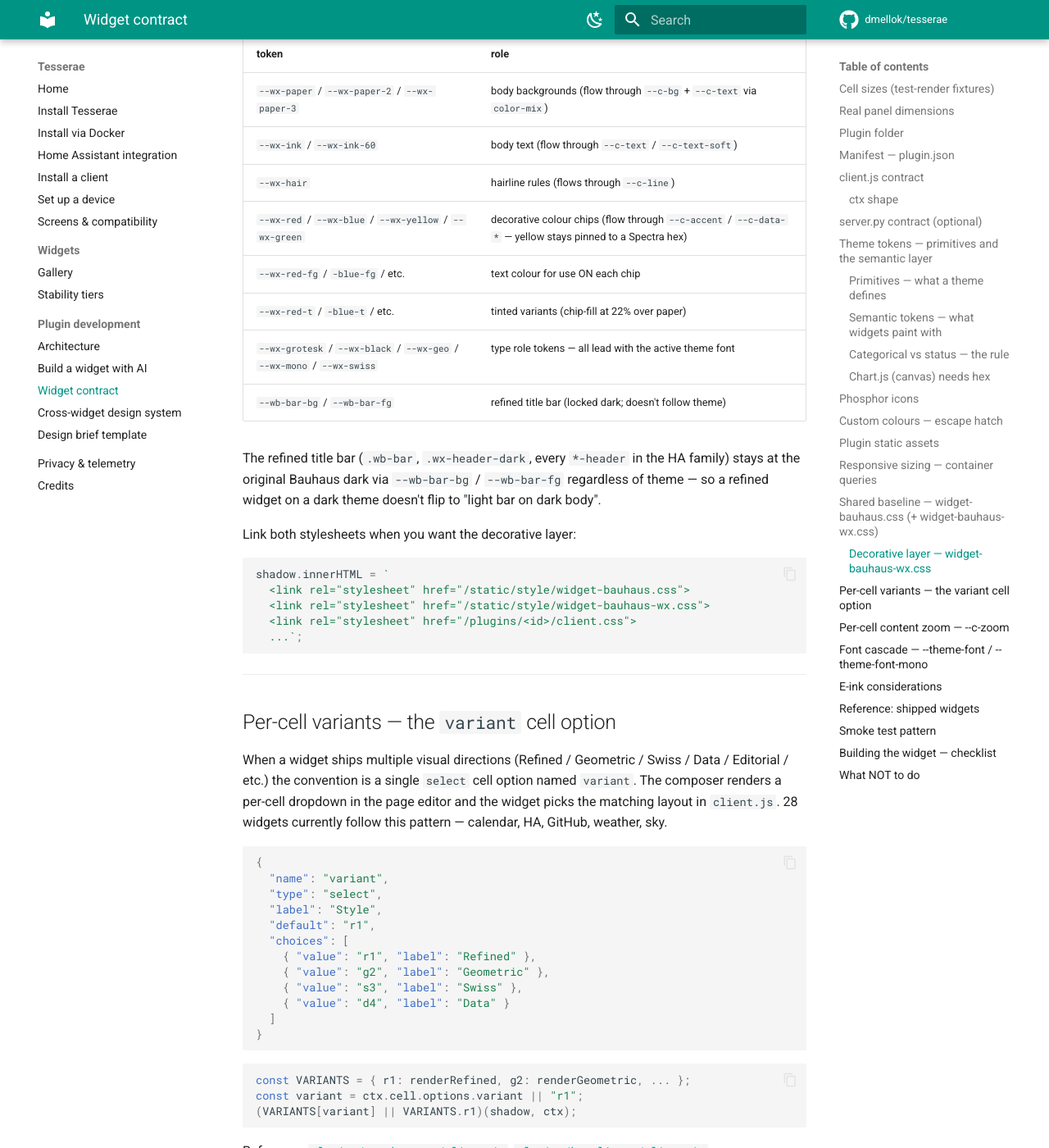
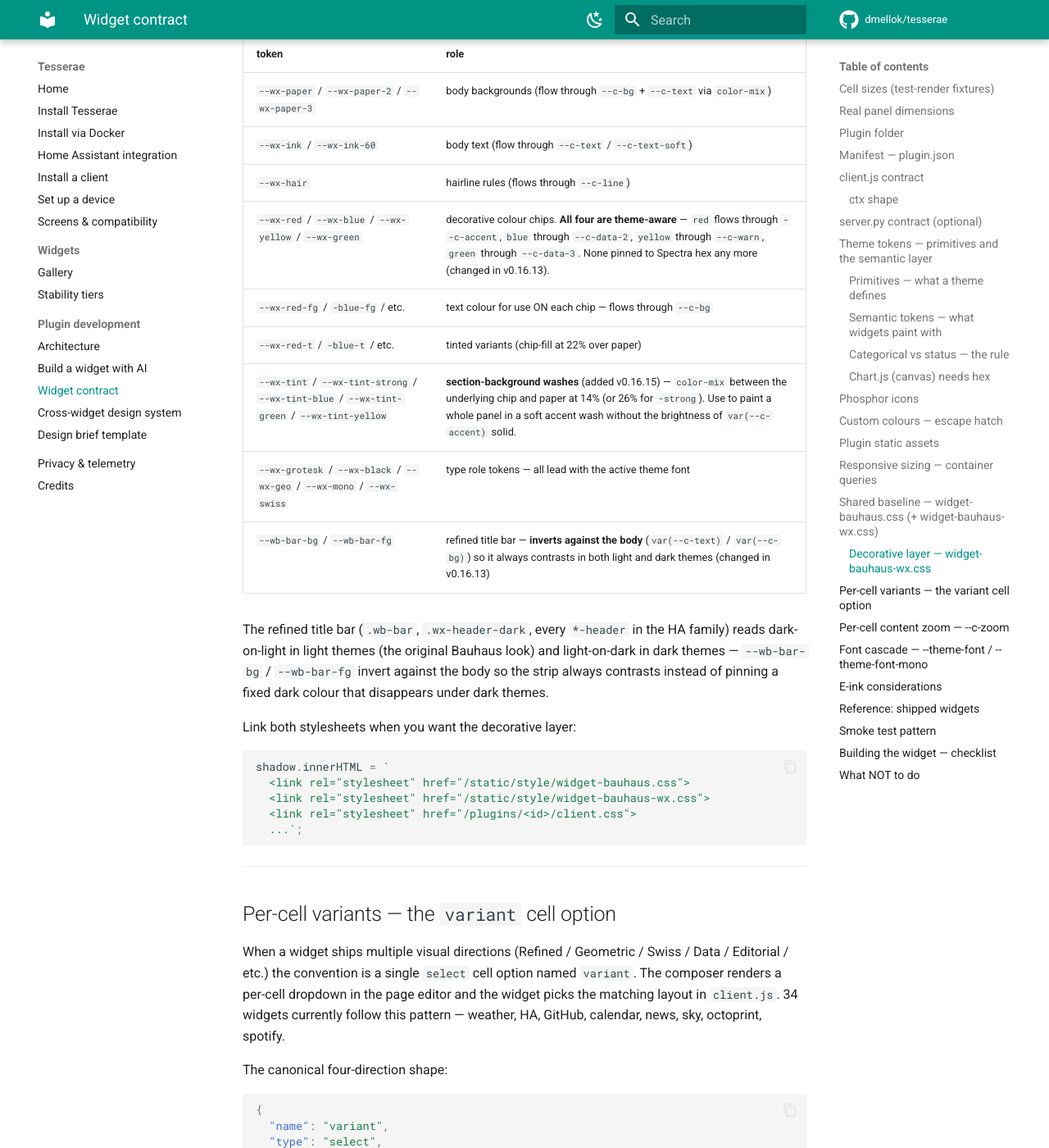
Before and after one commit to dmellok/tesserae, an MkDocs documentation site: the page built from docs/widgets.md, in a window 1280 px wide and 1400 px high, scrolled down 11237 px. Shown: the whole window at 82% size. Built offline with MkDocs 1.6.1 and Material for MkDocs 9.7.7, drawn with Linux system fonts in a browser that asks for light colours; comment, search, counter and statistics services are not loaded; some of the changed text lies outside the part shown.

Commit message:
docs: refresh widget contract + design system for the v0.16.13+ work
Four core widget docs had drift back to before the colour pass +
theme-aware refactor. Anyone reading them today would get wrong
guidance on three load-bearing details:

* **`--wx-yellow` was "pinned to Spectra hex".** Changed in v0.16.13
  to flow through `--c-warn` like the other chips. Every wx token is
  theme-aware now; the docs claimed otherwise.

* **`--wb-bar-bg` / `--wb-bar-fg` were "locked Bauhaus dark, doesn't
  follow theme".** Changed in v0.16.13 to invert via `--c-text` /
  `--c-bg` so the title bar contrasts in both light and dark themes.
  The old description was the *problem* the change fixed; the docs
  were still describing the problem.

* **The `--wx-tint*` family didn't exist in the docs.** Added in
  v0.16.15 as the soft accent-wash backgrounds R1 hero panels now
  paint with. Documented in widgets.md, widget-design-system.md.

Plus smaller bookkeeping:

* Variant section in widgets.md adds the `legacy` option (added
  v0.16.21) and bumps the count of variant widgets from 28 → 34.
* design-system.md's variant table adds the `legacy` row and notes
  R1 now uses `--wx-tint` + a solid `--c-accent` anchor block.
* writing-a-plugin.md count goes 55 → 58 widgets, points at the new
  capture_widget_variants.py script in the screenshots section.
* widget-design-brief.md gains a brief callout about the `variant`
  cell option so multi-direction widgets land in the template.
* widget-bauhaus-wx.css comment block self-contradicted (described
  the old pinned-dark behaviour while the value below it actually
  inverted). Comment updated to match.

Co-Authored-By: Claude Opus 4.7 (1M context) <noreply@anthropic.com>

````diff
--- a/docs/widgets.md
+++ b/docs/widgets.md
@@ -511,16 +511,19 @@ the user changes themes.
 | `--wx-paper` / `--wx-paper-2` / `--wx-paper-3` | body backgrounds (flow through `--c-bg` + `--c-text` via `color-mix`) |
 | `--wx-ink` / `--wx-ink-60` | body text (flow through `--c-text` / `--c-text-soft`) |
 | `--wx-hair` | hairline rules (flows through `--c-line`) |
-| `--wx-red` / `--wx-blue` / `--wx-yellow` / `--wx-green` | decorative colour chips (flow through `--c-accent` / `--c-data-*` — yellow stays pinned to a Spectra hex) |
-| `--wx-red-fg` / `-blue-fg` / etc. | text colour for use ON each chip |
+| `--wx-red` / `--wx-blue` / `--wx-yellow` / `--wx-green` | decorative colour chips. **All four are theme-aware** — `red` flows through `--c-accent`, `blue` through `--c-data-2`, `yellow` through `--c-warn`, `green` through `--c-data-3`. None pinned to Spectra hex any more (changed in v0.16.13). |
+| `--wx-red-fg` / `-blue-fg` / etc. | text colour for use ON each chip — flows through `--c-bg` |
 | `--wx-red-t` / `-blue-t` / etc. | tinted variants (chip-fill at 22% over paper) |
+| `--wx-tint` / `--wx-tint-strong` / `--wx-tint-blue` / `--wx-tint-green` / `--wx-tint-yellow` | **section-background washes** (added v0.16.15) — `color-mix` between the underlying chip and paper at 14% (or 26% for `-strong`). Use to paint a whole panel in a soft accent wash without the brightness of `var(--c-accent)` solid. |
 | `--wx-grotesk` / `--wx-black` / `--wx-geo` / `--wx-mono` / `--wx-swiss` | type role tokens — all lead with the active theme font |
-| `--wb-bar-bg` / `--wb-bar-fg` | refined title bar (locked dark; doesn't follow theme) |
+| `--wb-bar-bg` / `--wb-bar-fg` | refined title bar — **inverts against the body** (`var(--c-text)` / `var(--c-bg)`) so it always contrasts in both light and dark themes (changed in v0.16.13) |
 
 The refined title bar (`.wb-bar`, `.wx-header-dark`, every `*-header`
-in the HA family) stays at the original Bauhaus dark via `--wb-bar-bg`
-/ `--wb-bar-fg` regardless of theme — so a refined widget on a dark
-theme doesn't flip to "light bar on dark body".
+in the HA family) reads dark-on-light in light themes (the original
+Bauhaus look) and light-on-dark in dark themes — `--wb-bar-bg` /
+`--wb-bar-fg` invert against the body so the strip always contrasts
+instead of pinning a fixed dark colour that disappears under dark
+themes.
 
 Link both stylesheets when you want the decorative layer:
 
@@ -540,8 +543,10 @@ When a widget ships multiple visual directions (Refined / Geometric /
 Swiss / Data / Editorial / etc.) the convention is a single `select`
 cell option named `variant`. The composer renders a per-cell dropdown
 in the page editor and the widget picks the matching layout in
-`client.js`. 28 widgets currently follow this pattern — calendar,
-HA, GitHub, weather, sky.
+`client.js`. 34 widgets currently follow this pattern — weather, HA,
+GitHub, calendar, news, sky, octoprint, spotify.
+
+The canonical four-direction shape:
 
 ```json
 {
@@ -550,19 +555,33 @@ HA, GitHub, weather, sky.
   "label": "Style",
   "default": "r1",
   "choices": [
-    { "value": "r1", "label": "Refined" },
-    { "value": "g2", "label": "Geometric" },
-    { "value": "s3", "label": "Swiss" },
-    { "value": "d4", "label": "Data" }
+    { "value": "r1",     "label": "1 · Refined" },
+    { "value": "g2",     "label": "2 · Geometric" },
+    { "value": "s3",     "label": "3 · Swiss" },
+    { "value": "d4",     "label": "4 · Data" },
+    { "value": "legacy", "label": "Legacy" }
   ]
 }
 ```
 
 ```js
-const VARIANTS = { r1: renderRefined, g2: renderGeometric, ... };
+const VARIANTS = {
+  r1: renderRefined,
+  g2: renderGeometric,
+  s3: renderSwiss,
+  d4: renderData,
+  legacy: renderLegacy,
+};
 const variant = ctx.cell.options.variant || "r1";
 (VARIANTS[variant] || VARIANTS.r1)(shadow, ctx);
 ```
+
+The **`legacy` variant** (added v0.16.21) is the quiet alternative:
+charcoal header, paper body, hairline rules, no solid accent panels.
+It's the conservative fallback for users who prefer the pre-colour-pass
+look or whose theme works better without big accent fills. Every
+widget on the r1/g2/s3/d4 scheme ships a `legacy` option. The default
+stays `r1`.
 
 Reference: [`plugins/weather_now/client.js`](https://github.com/dmellok/tesserae/blob/main/plugins/weather_now/client.js),
 [`plugins/ha_climate/client.js`](https://github.com/dmellok/tesserae/blob/main/plugins/ha_climate/client.js),
````
Also changed, not shown: docs/dev/writing-a-plugin.md (+15 -5 lines), docs/widget-design-brief.md (+10 -0 lines), docs/widget-design-system.md (+27 -19 lines), static/style/widget-bauhaus-wx.css (+4 -3 lines).
